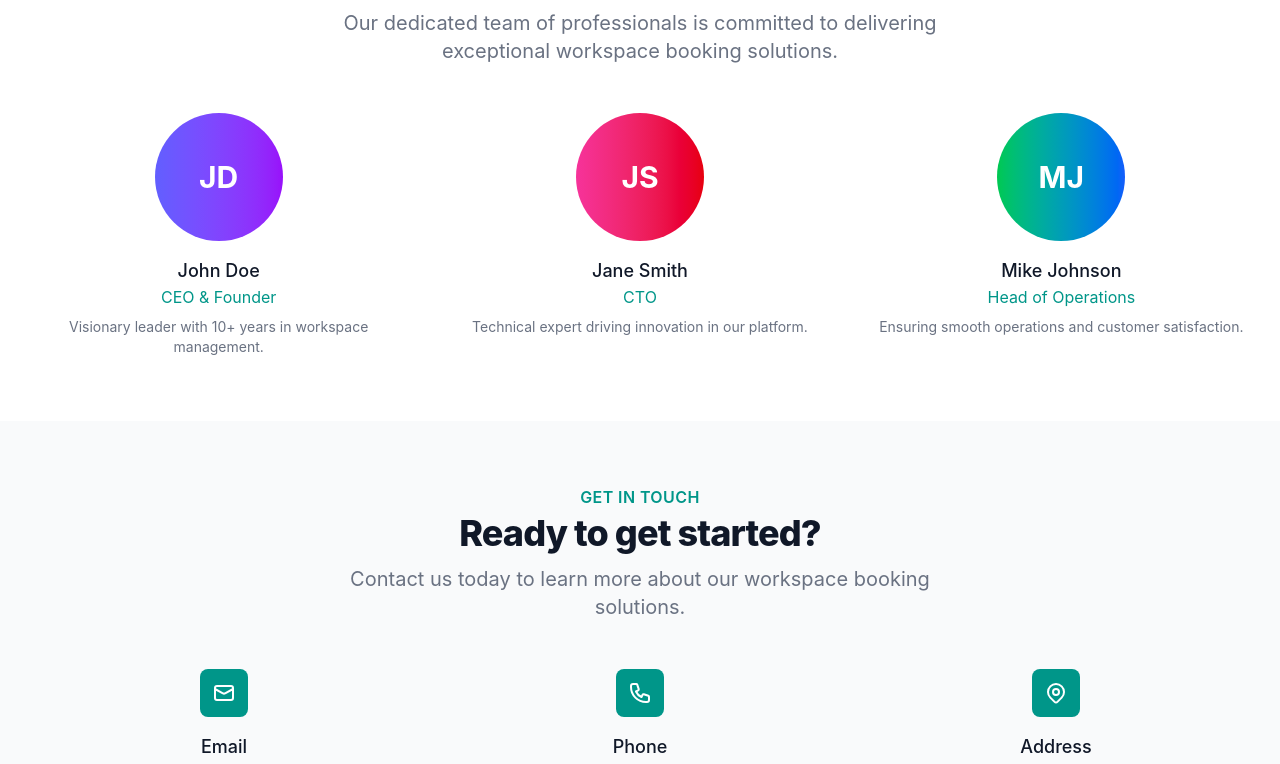
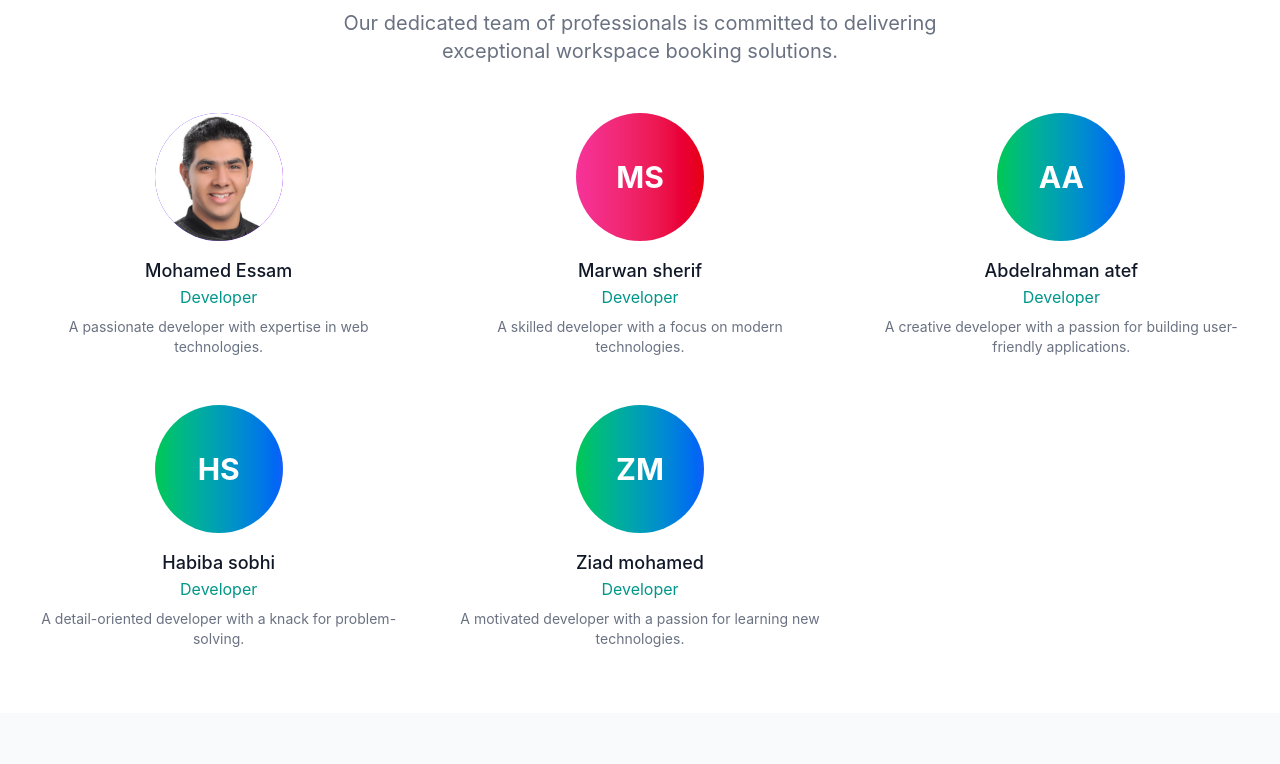
Before and after one commit to MohamedEMonem/WorkspaceBookingSystem, an Angular app in the folder frontend/: page /about in a window 1280 px wide. Shown: the part 1419-2183 px from the top of the page. Built offline with nearby package versions, Linux system fonts and the light colour scheme.

Commit message:
edit about Us

```diff
--- a/frontend/src/app/pages/aboutUs/aboutUs.component.html
+++ b/frontend/src/app/pages/aboutUs/aboutUs.component.html
@@ -176,32 +176,50 @@
       <div class="grid grid-cols-1 gap-12 sm:grid-cols-2 lg:grid-cols-3">
         <!-- Team Member 1 -->
         <div class="text-center">
-          <div class="w-32 h-32 mx-auto mb-4 rounded-full bg-gradient-to-r from-indigo-500 to-purple-600 flex items-center justify-center">
-            <span class="text-3xl font-bold text-white">JD</span>
+          <div class="w-32 h-32 mx-auto mb-4 rounded-full bg-gradient-to-r from-indigo-500 to-purple-600 flex items-center justify-center overflow-hidden">
+            <img src="mohamedEssam.jpg" alt="Mohamed Essam" class="w-full h-full object-cover rounded-full">
           </div>
-          <h3 class="text-lg font-medium text-gray-900">John Doe</h3>
-                     <p class="text-[#009689]">CEO & Founder</p>
-          <p class="mt-2 text-sm text-gray-500">Visionary leader with 10+ years in workspace management.</p>
+          <h3 class="text-lg font-medium text-gray-900">Mohamed Essam</h3>
+                     <p class="text-[#009689]">Developer</p>
+          <p class="mt-2 text-sm text-gray-500">A passionate developer with expertise in web technologies.</p>
         </div>
 
         <!-- Team Member 2 -->
         <div class="text-center">
           <div class="w-32 h-32 mx-auto mb-4 rounded-full bg-gradient-to-r from-pink-500 to-red-600 flex items-center justify-center">
-            <span class="text-3xl font-bold text-white">JS</span>
+            <span class="text-3xl font-bold text-white">MS</span>
           </div>
-          <h3 class="text-lg font-medium text-gray-900">Jane Smith</h3>
-                     <p class="text-[#009689]">CTO</p>
-          <p class="mt-2 text-sm text-gray-500">Technical expert driving innovation in our platform.</p>
+          <h3 class="text-lg font-medium text-gray-900">Marwan sherif</h3>
+                     <p class="text-[#009689]">Developer</p>
+          <p class="mt-2 text-sm text-gray-500">A skilled developer with a focus on modern technologies.</p>
         </div>
 
         <!-- Team Member 3 -->
         <div class="text-center">
           <div class="w-32 h-32 mx-auto mb-4 rounded-full bg-gradient-to-r from-green-500 to-blue-600 flex items-center justify-center">
-            <span class="text-3xl font-bold text-white">MJ</span>
+            <span class="text-3xl font-bold text-white">AA</span>
           </div>
-          <h3 class="text-lg font-medium text-gray-900">Mike Johnson</h3>
-                     <p class="text-[#009689]">Head of Operations</p>
-          <p class="mt-2 text-sm text-gray-500">Ensuring smooth operations and customer satisfaction.</p>
+          <h3 class="text-lg font-medium text-gray-900">Abdelrahman atef</h3>
+                     <p class="text-[#009689]">Developer</p>
+          <p class="mt-2 text-sm text-gray-500">A creative developer with a passion for building user-friendly applications.</p>
+        </div>
+        <!-- Team Member 4 -->
+        <div class="text-center">
+          <div class="w-32 h-32 mx-auto mb-4 rounded-full bg-gradient-to-r from-green-500 to-blue-600 flex items-center justify-center">
+            <span class="text-3xl font-bold text-white">HS</span>
+          </div>
+          <h3 class="text-lg font-medium text-gray-900">Habiba sobhi</h3>
+                     <p class="text-[#009689]">Developer</p>
+          <p class="mt-2 text-sm text-gray-500">A detail-oriented developer with a knack for problem-solving.</p>
+        </div>
+        <!-- Team Member 5 -->
+        <div class="text-center">
+          <div class="w-32 h-32 mx-auto mb-4 rounded-full bg-gradient-to-r from-green-500 to-blue-600 flex items-center justify-center">
+            <span class="text-3xl font-bold text-white">ZM</span>
+          </div>
+          <h3 class="text-lg font-medium text-gray-900">Ziad mohamed</h3>
+                     <p class="text-[#009689]">Developer</p>
+          <p class="mt-2 text-sm text-gray-500">A motivated developer with a passion for learning new technologies.</p>
         </div>
       </div>
     </div>
```
Also changed, not shown: frontend/public/mohamedEssam.jpg (added).
